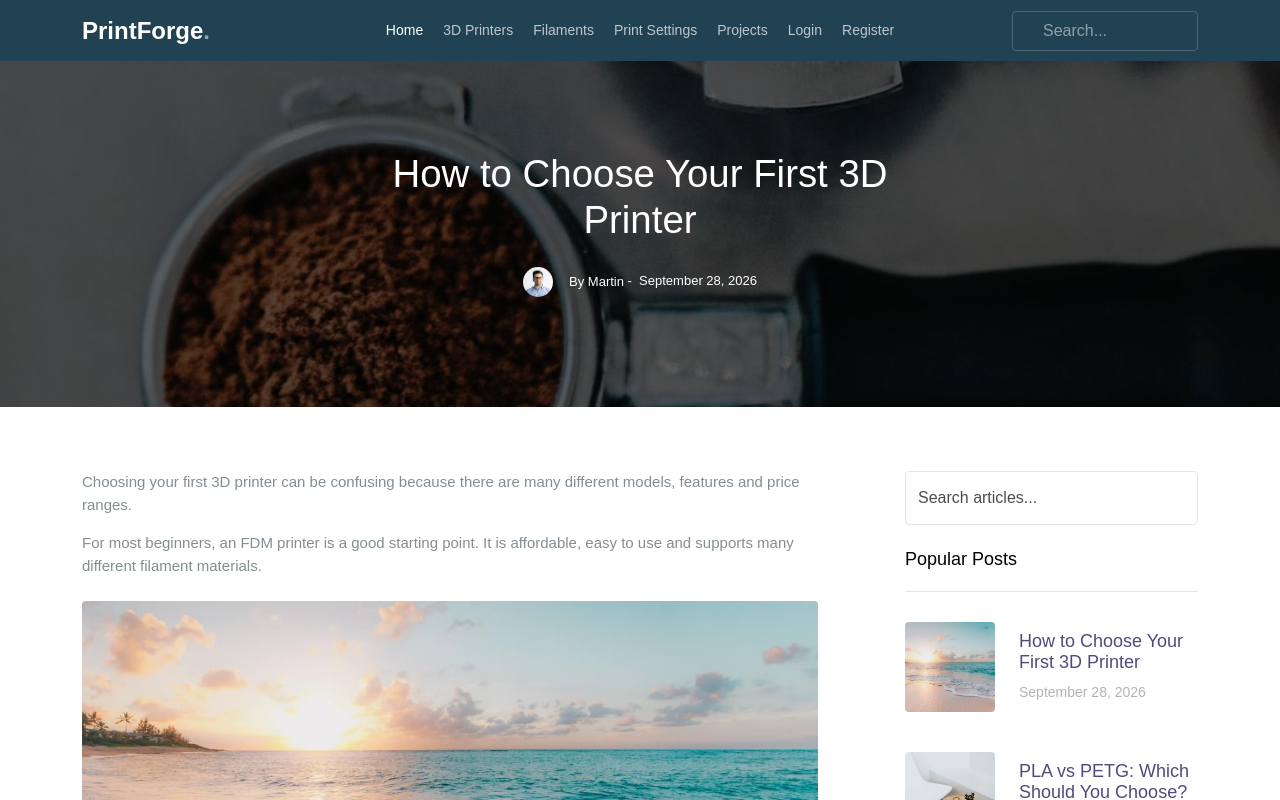
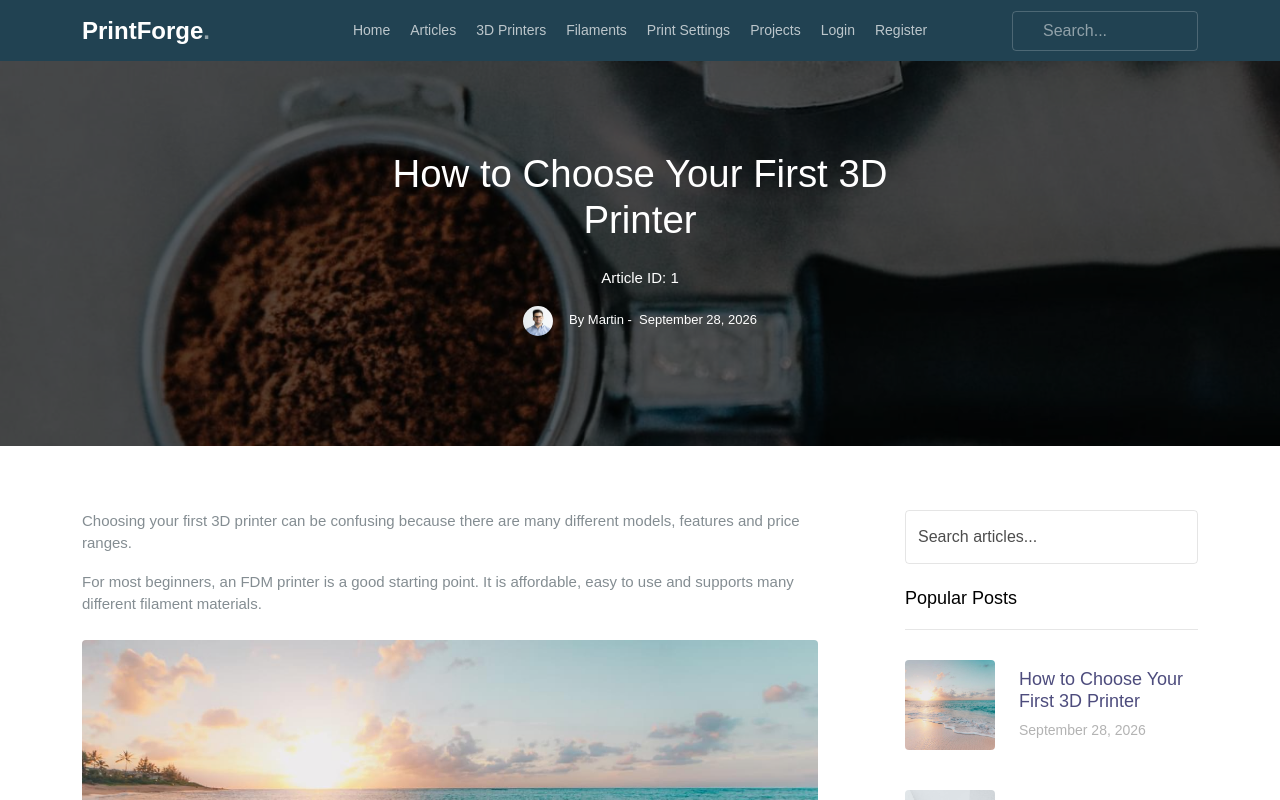
Before and after one commit to MartinNeikov/3D-printing-blog-, a React (Vite) app: page /articles/1 in a window 1280 px wide. Shown: the top 800 px of the page. Built offline with nearby package versions, Linux system fonts and the light colour scheme.

Commit message:
Add dynamic routing and navigation links
Added route parameter handling for articles and categories,
updated header navigation with NavLink,
and connected catalog links to article details and category routes.

```diff
--- a/src/components/article-details/ArticleDetails.jsx
+++ b/src/components/article-details/ArticleDetails.jsx
@@ -1,7 +1,8 @@
+import { useParams } from "react-router";
 import Sidebar from "../sidebar/Sidebar";
 
-
 function ArticleDetails() {
+  const { articleId } = useParams();
 
   return (
     <>
@@ -15,9 +16,8 @@ function ArticleDetails() {
           <div className="row same-height justify-content-center">
             <div className="col-md-6">
               <div className="post-entry text-center">
-                <h1 className="mb-4">
-                  How to Choose Your First 3D Printer
-                </h1>
+                <h1 className="mb-4">How to Choose Your First 3D Printer</h1>
+                <p className="text-white">Article ID: {articleId}</p>
 
                 <div className="post-meta align-items-center text-center">
                   <figure className="author-figure mb-0 me-3 d-inline-block">
@@ -28,13 +28,9 @@ function ArticleDetails() {
                     />
                   </figure>
 
-                  <span className="d-inline-block mt-1">
-                    By Martin
-                  </span>
+                  <span className="d-inline-block mt-1">By Martin</span>
 
-                  <span>
-                    &nbsp;-&nbsp; September 28, 2026
-                  </span>
+                  <span>&nbsp;-&nbsp; September 28, 2026</span>
                 </div>
               </div>
             </div>
@@ -45,12 +41,11 @@ function ArticleDetails() {
       <section className="section">
         <div className="container">
           <div className="row blog-entries">
-
             <div className="col-md-12 col-lg-8 main-content">
               <div className="post-content-body">
                 <p>
-                  Choosing your first 3D printer can be confusing because
-                  there are many different models, features and price ranges.
+                  Choosing your first 3D printer can be confusing because there
+                  are many different models, features and price ranges.
                 </p>
 
                 <p>
@@ -77,7 +72,6 @@ function ArticleDetails() {
             </div>
 
             <Sidebar />
-
           </div>
         </div>
       </section>
--- a/src/components/catalog/Catalog.jsx
+++ b/src/components/catalog/Catalog.jsx
@@ -1,3 +1,4 @@
+import { Link } from "react-router";
 import Sidebar from "../sidebar/Sidebar";
 
 const articles = [
@@ -52,29 +53,44 @@ function Catalog() {
                   className="blog-entry d-flex blog-entry-search-item"
                   key={article.id}
                 >
-                  <a href="#" className="img-link me-4">
+                  <Link
+                    to={`/articles/${article.id}`}
+                    className="img-link me-4"
+                  >
                     <img
                       src={article.image}
                       alt={article.title}
                       className="img-fluid"
                     />
-                  </a>
+                  </Link>
 
                   <div>
                     <span className="date">
-                      {article.date} &bull; <a href="#">{article.category}</a>
+                      {article.date} &bull;{" "}
+                      <Link
+                        to={`/categories/${article.category
+                          .toLowerCase()
+                          .replaceAll(" ", "-")}`}
+                      >
+                        {article.category}
+                      </Link>
                     </span>
 
                     <h2>
-                      <a href="#">{article.title}</a>
+                      <Link to={`/articles/${article.id}`}>
+                        {article.title}
+                      </Link>
                     </h2>
 
                     <p>{article.description}</p>
 
                     <p>
-                      <a href="#" className="btn btn-sm btn-outline-primary">
+                      <Link
+                        to={`/articles/${article.id}`}
+                        className="btn btn-sm btn-outline-primary"
+                      >
                         Read More
-                      </a>
+                      </Link>
                     </p>
                   </div>
                 </div>
--- a/src/components/category/Category.jsx
+++ b/src/components/category/Category.jsx
@@ -1,3 +1,4 @@
+import { useParams } from "react-router";
 import Sidebar from "../sidebar/Sidebar";
 
 const articles = [
@@ -31,14 +32,14 @@ const articles = [
 ];
 
 function Category() {
+  const { categoryName } = useParams();
+
   return (
     <div className="section search-result-wrap">
       <div className="container">
         <div className="row">
           <div className="col-12">
-            <div className="heading">
-              Category: 3D Printers
-            </div>
+            <div className="heading">Category: {categoryName}</div>
           </div>
         </div>
 
@@ -59,8 +60,7 @@ function Category() {
 
                 <div>
                   <span className="date">
-                    {article.date} &bull;{" "}
-                    <a href="#">{article.category}</a>
+                    {article.date} &bull; <a href="#">{article.category}</a>
                   </span>
 
                   <h2>
@@ -70,10 +70,7 @@ function Category() {
                   <p>{article.description}</p>
 
                   <p>
-                    <a
-                      href="#"
-                      className="btn btn-sm btn-outline-primary"
-                    >
+                    <a href="#" className="btn btn-sm btn-outline-primary">
                       Read More
                     </a>
                   </p>
--- a/src/components/header/Header.jsx
+++ b/src/components/header/Header.jsx
@@ -1,3 +1,5 @@
+import { NavLink } from "react-router";
+
 function Header() {
   return (
     <>
@@ -17,9 +19,9 @@ function Header() {
             <div className="site-navigation">
               <div className="row g-0 align-items-center">
                 <div className="col-2">
-                  <a href="/" className="logo m-0 float-start">
+                  <NavLink to="/" className="logo m-0 float-start">
                     PrintForge<span className="text-primary">.</span>
-                  </a>
+                  </NavLink>
                 </div>
 
                 <div className="col-8 text-center">
@@ -37,39 +39,47 @@ function Header() {
                   </form>
 
                   <ul className="js-clone-nav d-none d-lg-inline-block text-start site-menu mx-auto">
-                    <li className="active">
-                      <a href="/">Home</a>
+                    <li>
+                      <NavLink to="/">Home</NavLink>
                     </li>
 
                     <li>
-                      <a href="#">3D Printers</a>
+                      <NavLink to="/articles">Articles</NavLink>
                     </li>
 
                     <li>
-                      <a href="#">Filaments</a>
+                      <NavLink to="/categories/3d-printers">
+                        3D Printers
+                      </NavLink>
                     </li>
 
                     <li>
-                      <a href="#">Print Settings</a>
+                      <NavLink to="/categories/filaments">Filaments</NavLink>
                     </li>
 
                     <li>
-                      <a href="#">Projects</a>
+                      <NavLink to="/categories/print-settings">
+                        Print Settings
+                      </NavLink>
                     </li>
 
                     <li>
-                      <a href="#">Login</a>
+                      <NavLink to="/categories/projects">Projects</NavLink>
                     </li>
 
                     <li>
-                      <a href="#">Register</a>
+                      <NavLink to="#">Login</NavLink>
+                    </li>
+
+                    <li>
+                      <NavLink to="#">Register</NavLink>
                     </li>
                   </ul>
                 </div>
 
                 <div className="col-2 text-end">
                   <a
-                    href="#"
+                    to="#"
                     className="burger ms-auto float-end site-menu-toggle js-menu-toggle d-inline-block d-lg-none light"
                   >
                     <span />
```
